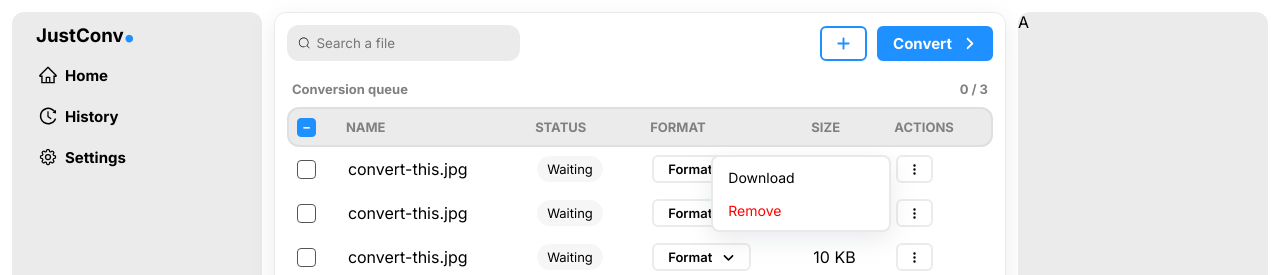
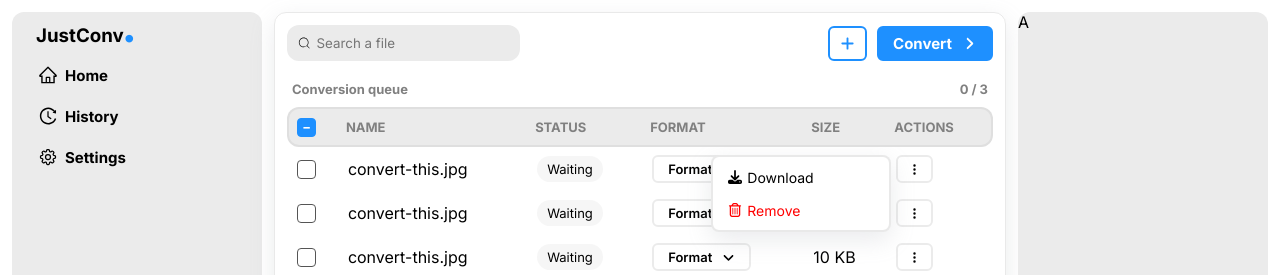
Before and after one commit to henriquemdimer/justconv, a React (Vite) app in the folder web/: page / in a window 1280 px wide. Both pictures are taken after a click on the button 914 px from the left and 169 px from the top of the page. Shown: the top 275 px of the page. Built offline with nearby package versions, Linux system fonts and the light colour scheme.

Commit message:
feat: add icons in conversion actions dropdown items

```diff
--- a/web/src/app/routes/home/index.tsx
+++ b/web/src/app/routes/home/index.tsx
@@ -27,7 +27,7 @@
 							<div id="layout__convert__header">
 								<Input placeholder="Search a file" startContent={<CiSearch />} />
 								<div id="layout__convert__header__actions">
-									<Button variant="outline" color="primary" startContent={<FaPlus />} />
+									<Button variant="outline" isIconOnly color="primary" startContent={<FaPlus />} />
 									<Button color="primary" endContent={<FaAngleRight />}>Convert</Button>
 								</div>
 							</div>
--- a/web/src/components/ui/dropdown/index.scss
+++ b/web/src/components/ui/dropdown/index.scss
@@ -54,6 +54,7 @@
             cursor: pointer;
             display: flex;
             align-items: center;
+            gap: 5px;
             transition: var(--transition);
             font-size: 14px;
             border-radius: 8px;
--- a/web/src/components/ui/dropdown/index.tsx
+++ b/web/src/components/ui/dropdown/index.tsx
@@ -49,6 +49,7 @@
 
 export interface DropdownMenuItemProps extends DropdownBaseProps {
     color?: "default" | "danger"
+    startContent?: ReactNode;
 }
 
 export function DropdownMenuItem(props: DropdownMenuItemProps) {
@@ -56,6 +57,7 @@
         <div className={`dropdown__menu__item
             dropdown__menu__item-color--${props.color || "default"}
         `}>
+            {props.startContent}
             {props.children}
         </div>
     )
--- a/web/src/features/queue/components/conversion/index.tsx
+++ b/web/src/features/queue/components/conversion/index.tsx
@@ -3,7 +3,7 @@
 import Tag from "@/components/ui/tag";
 import FormatsTable from "../formats-table";
 import { useState } from "react";
-import { FaAngleDown } from "react-icons/fa6";
+import { FaAngleDown, FaRegTrashCan, FaDownload } from "react-icons/fa6";
 import Checkbox from "@/components/ui/checkbox";
 import { BsThreeDotsVertical } from "react-icons/bs";
 
@@ -29,8 +29,8 @@
                 <Dropdown active={actionsMenuActive} onClose={() => setActionsMenuActive(false)}>
                     <Button onClick={() => setActionsMenuActive(!actionsMenuActive)} variant="outline" isIconOnly size="sm" startContent={<BsThreeDotsVertical />} />
                     <DropdownMenu side="right">
-                        <DropdownMenuItem>Download</DropdownMenuItem>
-                        <DropdownMenuItem color="danger">Remove</DropdownMenuItem>
+                        <DropdownMenuItem startContent={<FaDownload />}>Download</DropdownMenuItem>
+                        <DropdownMenuItem color="danger" startContent={<FaRegTrashCan />}>Remove</DropdownMenuItem>
                     </DropdownMenu>
                 </Dropdown>
             </td>
```
